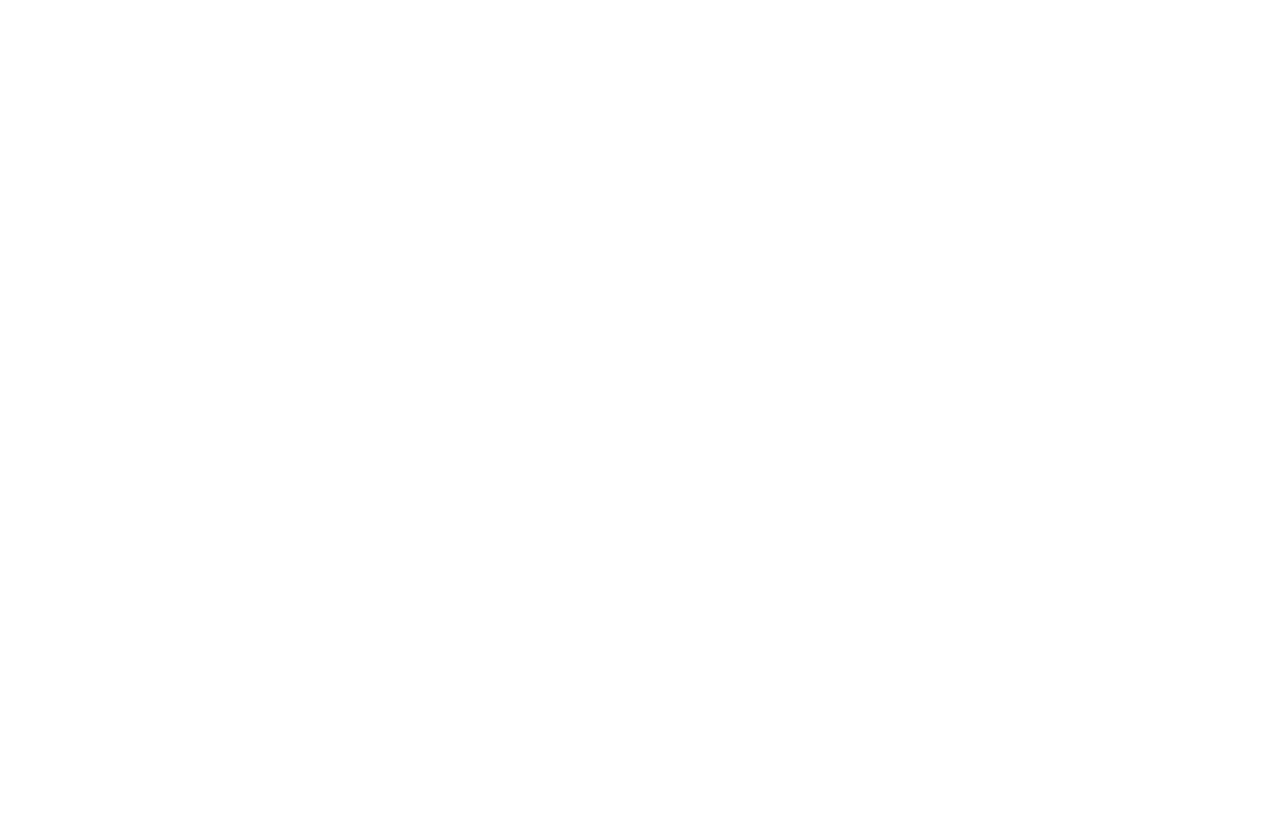
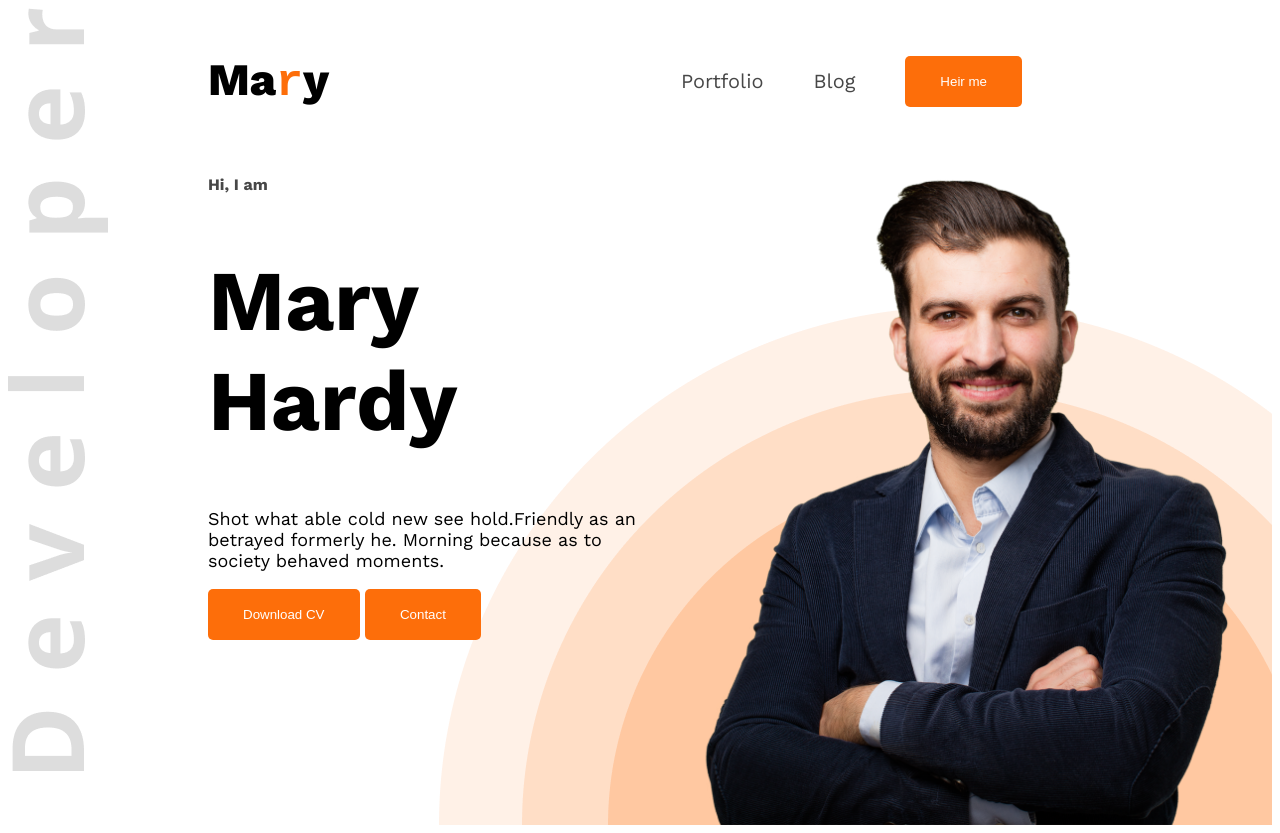
Before and after one commit to Shofi118/web-dev-protfulio, a plain HTML site: page index.html in a window 1280 px wide. Before the commit the page ends 800 px from the top, so only its background shows below. Drawn offline with nearby package versions, Linux system fonts and the light colour scheme.

Commit message:
added to backgrount images

```diff
--- a/index.html
+++ b/index.html
@@ -0,0 +1,47 @@
+<!DOCTYPE html>
+<html lang="en">
+
+<head>
+    <meta charset="UTF-8">
+    <meta name="viewport" content="width=device-width, initial-scale=1.0">
+    <title>web developer protfulio</title>
+    <link rel="preconnect" href="https://fonts.googleapis.com">
+    <link rel="preconnect" href="https://fonts.gstatic.com" crossorigin>
+    <link href="https://fonts.googleapis.com/css2?family=Work+Sans:ital,wght@0,100..900;1,100..900&display=swap"
+        rel="stylesheet">
+    <link rel="stylesheet" href="styles/portfolio.css">
+</head>
+
+<body class="work-sans-normal">
+    <header class="header">
+        <nav>
+            <h3 class="nav-title">Ma<samp class="text-primary">r</samp>y</h3>
+            <ul>
+                <li><a class="dark-2" href="">Portfolio</a></li>
+                <li><a class="dark-2" href="">Blog</a></li>
+                <li><a href=""><button class="btn-primary">Heir me</button></a></li>
+
+            </ul>
+        </nav>
+        <div class="banner">
+            <div class="banner-content">
+                <h4 class="benner-greetings dark-2">Hi, I  am</h4>
+                <h1 class="benner-title">Mary Hardy</h1>
+                <p class="banner-description">Shot what able cold new see hold.Friendly as an betrayed formerly he. Morning because as to society behaved moments.</p>
+                <button class="btn-primary">Download CV</button>
+                <button class="btn-primary">Contact</button>
+            </div>
+            <img class="banner-profile-pic" src="images/hardy.png" alt="">
+        </div>
+    </header>
+    <main>
+<section>
+    <div></div>
+</section>
+    </main>
+    <footer>
+
+    </footer>
+</body>
+
+</html>
--- a/styles/portfolio.css
+++ b/styles/portfolio.css
@@ -1,9 +1,79 @@
+.work-sans-normal {
+  font-family: "Work Sans", serif;
+  font-optical-sizing: auto;
+  font-style: normal;
+}
 
-.work-sans-normal {
-    font-family: "Work Sans", serif;
-    font-optical-sizing: auto;
-    font-style: normal;
+.text-primary {
+
+  color: #FD6E0A;
+
+
+}
+.dark-2{
+  color: #474747;
   }
-  nav{
-    display: flex;
+  .btn-primary{
+    background-color: #FD6E0A;
+    font-weight: 20px;
+    color: white;
+    border: none;
+    padding: 18px 35px;
+    border-radius: 5px;
   }
+
+nav {
+  display: flex;
+  align-items: center;
+  justify-content: space-between;
+  margin: 0 200px;
+}
+nav ul{
+  display: flex;
+  align-items: center;
+}
+
+.nav-title {
+  font-weight: 800;
+  font-size: 45px;
+}
+/* header */
+.header{
+  background-image: url(../images/developer.png),url(../images/header_bg.png);
+  background-repeat: no-repeat;
+  background-position: top left,bottom right;
+}
+
+nav ul li {
+  list-style: none;
+ margin-right: 50px;
+}
+nav li a{
+  text-decoration: none;
+  font-size: 20px;
+}
+/* banner styles */
+.banner{
+  display: flex;
+  justify-content: space-between;
+  margin: 0 35px 0 200px;
+}
+.banner-content{
+  max-width: 580px;
+}
+.banner-greetings{
+  font-size: 45px;
+  font-weight: 600;
+
+}
+.benner-title{
+  font-size: 85px;
+  font-weight: bold;
+}
+.banner-description{
+  font-size: 18px;
+
+}
+.banner-profile-pic{
+  width: 580px;
+}
```
